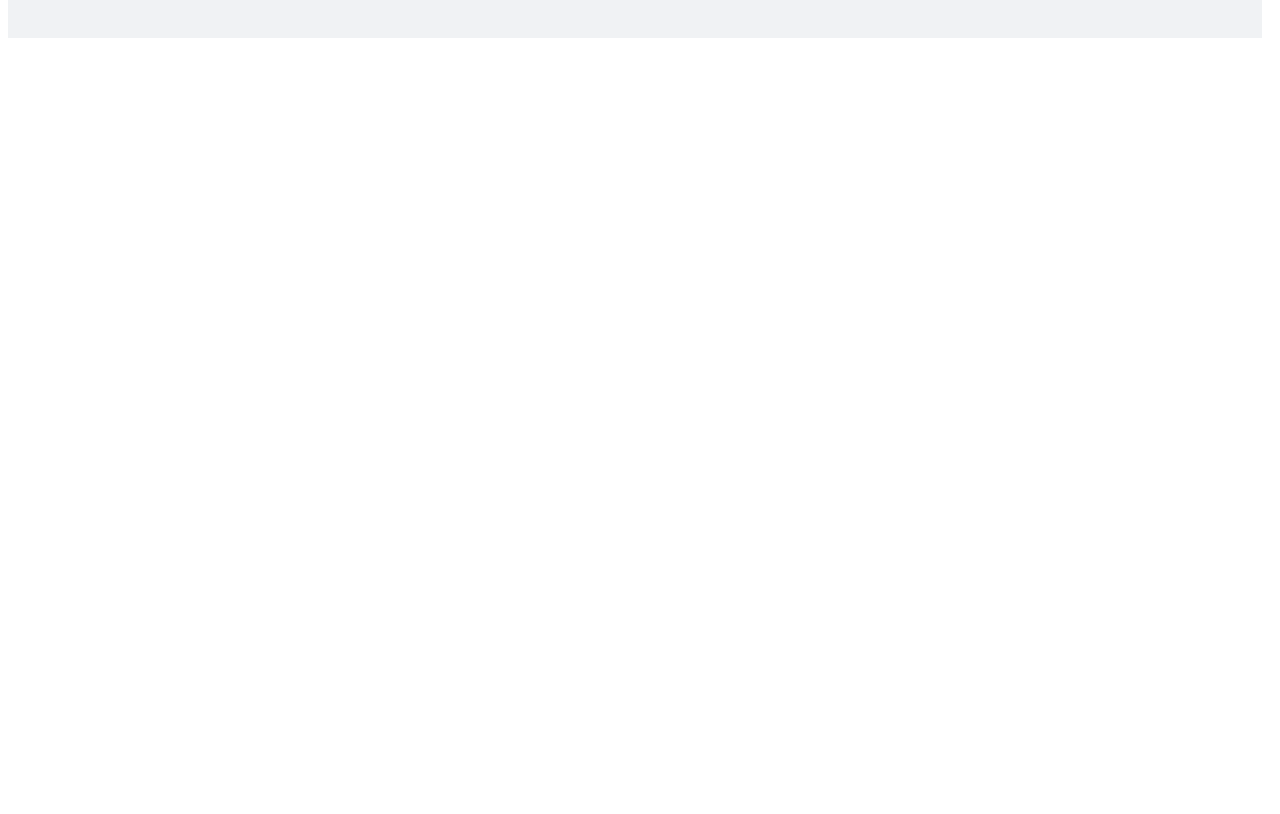
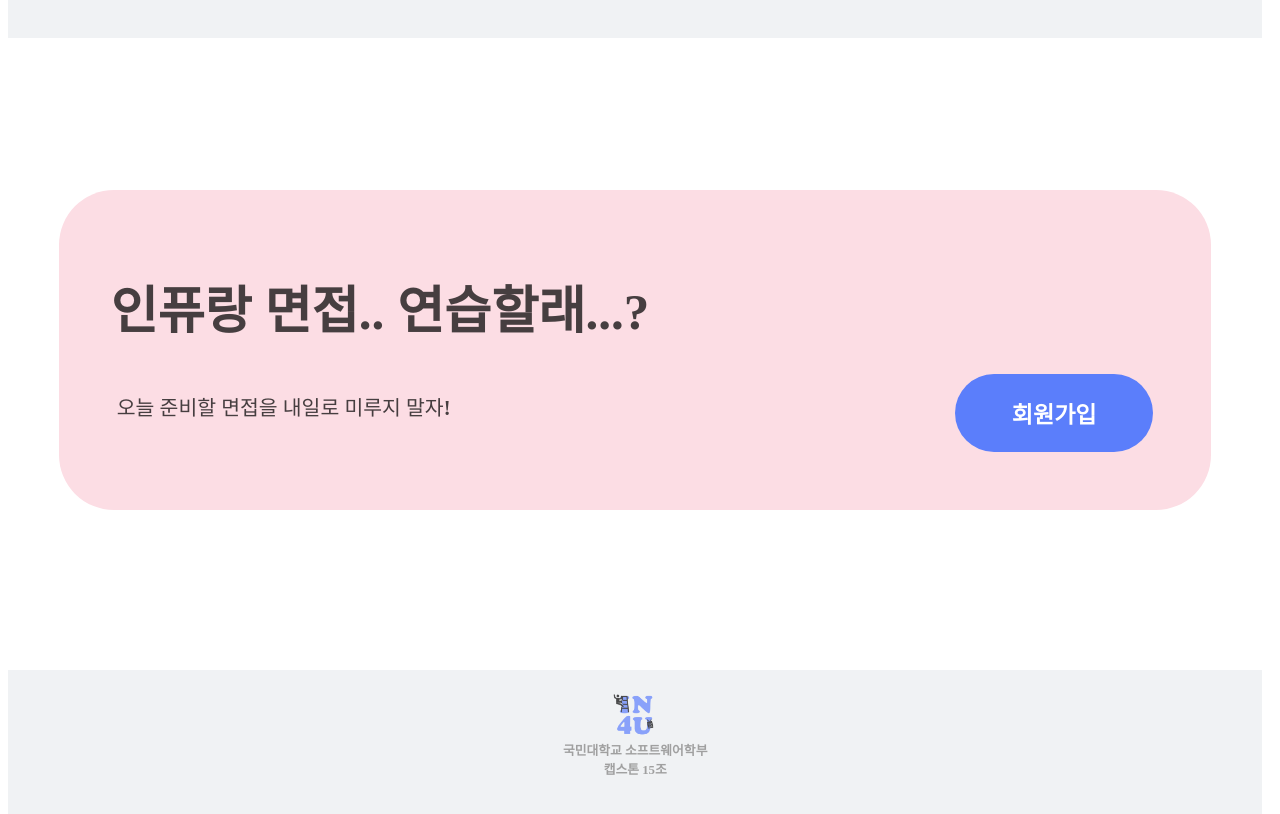
Before and after one commit to kookmin-sw/capstone-2022-15, a React (Create React App) app in the folder src/front/: page / in a window 1280 px wide. Shown: the part 1978-2792 px from the top of the page. Before the commit the page ends 2016 px from the top, so only its background shows below. Built offline with nearby package versions, Linux system fonts and the light colour scheme.

Commit message:
MainPage - 사이즈 조정 완료

```diff
--- a/src/front/src/pages/HomePage/Home.js
+++ b/src/front/src/pages/HomePage/Home.js
@@ -12,13 +12,11 @@ import img_main from '../images/img_main.png';
 import img_gan from '../images/img_gan.png';
 import img_step1 from '../images/img_step1.png';
 import img_step3 from '../images/img_step3.png';
-import img_logo_footer from '../images/img_logo_footer.png';
-
-
 
 import React, { Component } from "react";
 import { Link } from 'react-router-dom';
 import Navbar from '../components/Navbar/Navbar';
+import Footer from '../components/Footer';
 
 class Home extends Component {
   render() {
@@ -30,11 +28,9 @@ class Home extends Component {
         <Top/>
         <Middle/>
         <Bottom/>
+        <Footer_pink/>
+        <Footer/>
 
-        {/*
-
-        <Footer_pink/>
-        <Footer_gray/> */}
       </div>
     );
   }
@@ -124,7 +120,7 @@ class Middle extends Component{
             실제 면접과 유사한 방식으로 연습할 수 있습니다.
           </span>
           <div onClick={()=>console.log("로그인(회원가입) 페이지로 페이지 변경")}>
-                <Link to ="login" className="BT-join" style={{width:'14vw', height:'8vh', left:'68.2vw', top:'52vh'}}>
+                <Link to ="login" className="BT-join" style={{left:'68.2vw', top:'52vh'}}>
                   회원가입
                 </Link>
           </div>
@@ -187,7 +183,7 @@ class Footer_pink extends Component{
             </span>
           </div>
           <div onClick={()=>console.log("로그인(회원가입) 페이지로 페이지 변경 이벤트 추가")}>
-            <Link to ="login" className="BT-join" style={{width:'250px', height:'72px', left:'1120px', top:'460px', background:'#5B7EFB', border: '1px solid #5B7EFB'}}>
+            <Link to ="login" className="BT-join" style={{left:'74vw', top:'33vh'}}>
                   회원가입
             </Link>
           </div>
@@ -195,17 +191,5 @@ class Footer_pink extends Component{
     );
   }
 }
-class Footer_gray extends Component{
-  render(){
-    return(
-      <div className='FR-footer-gray'>
-      <img src={img_logo_footer} className="img-logo-footer"/>
-      <span className='footer-gray-txt'>
-        국민대학교 소프트웨어학부<br></br>
-        캡스톤 15조
-      </span>
-    </div>
-    );
-  }
-}
+
 export default Home;
```
